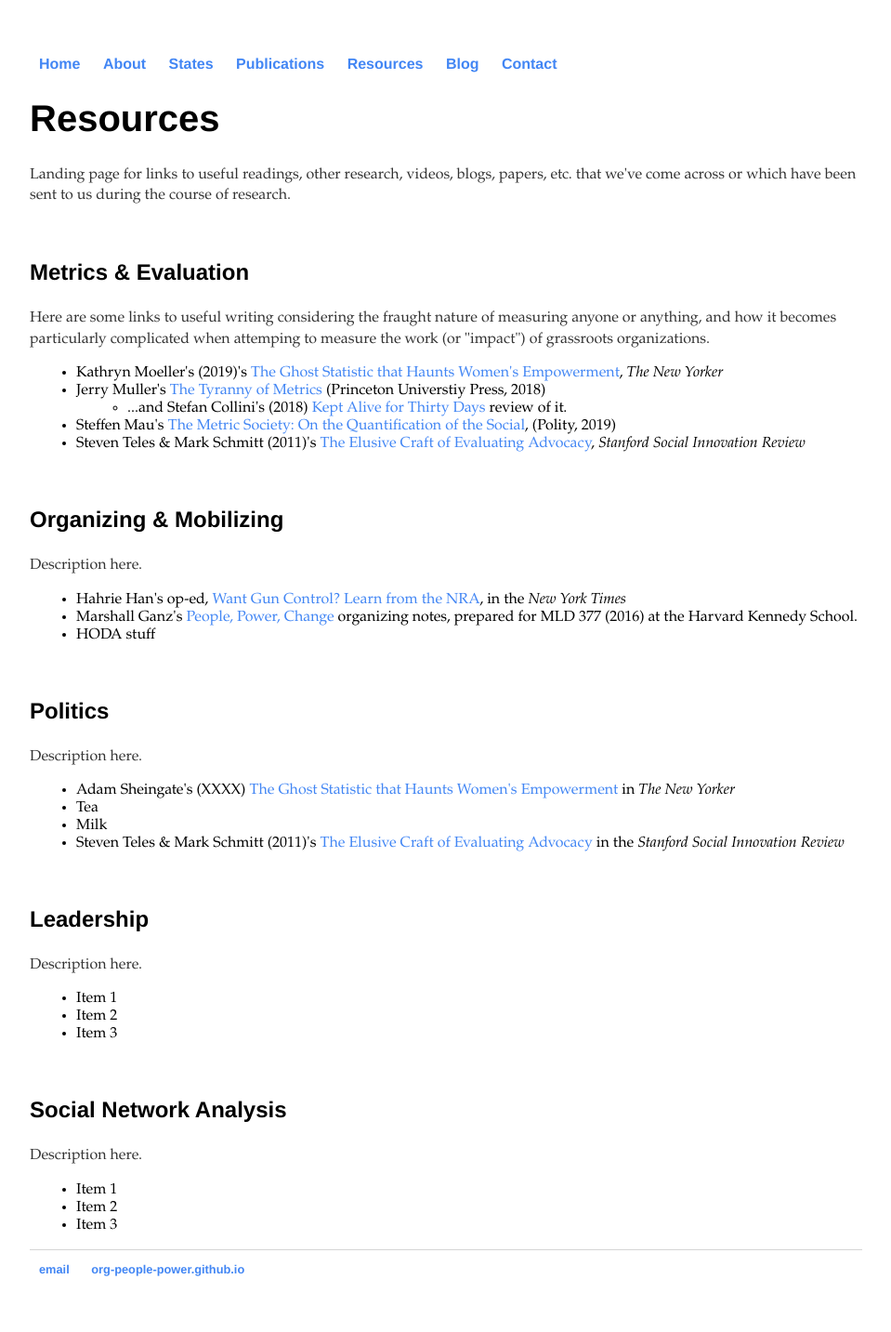
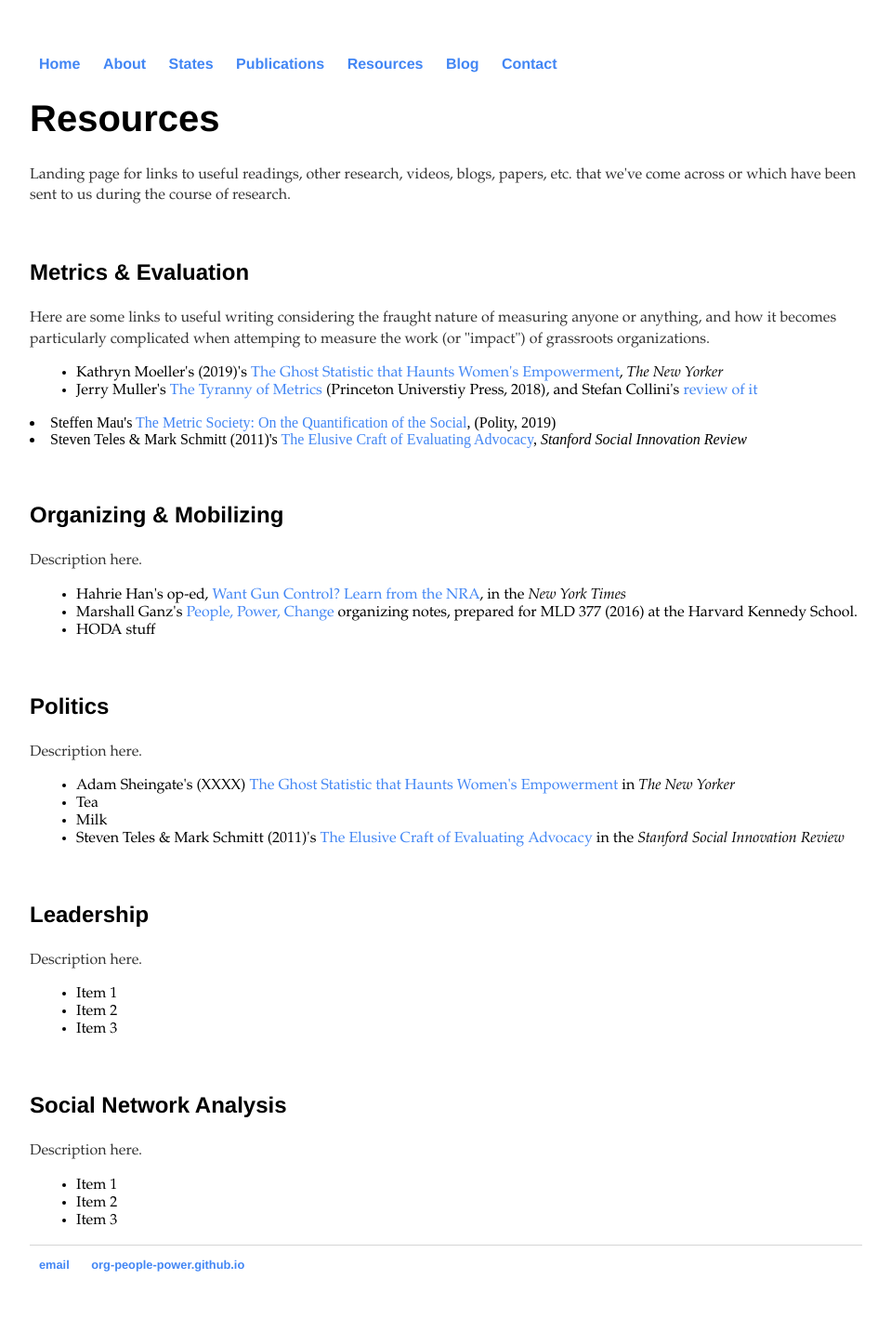
Before and after one commit to org-people-power/org-people-power.github.io, a Jekyll site: the page built from resources/index.html, in a window 1280 px wide. Shown: the whole page at 93% size, without its empty margins (160-1119 px from the left). Built offline with Jekyll 4.4.1, drawn with Linux system fonts in a browser that asks for light colours.

Commit message:
Update index.html

```diff
--- a/resources/index.html
+++ b/resources/index.html
@@ -11,9 +11,7 @@ title: Resources
 <p>Here are some links to useful writing considering the fraught nature of measuring anyone or anything, and how it becomes particularly complicated when attemping to measure the work (or "impact") of grassroots organizations.
 	<ul>
 	<li> Kathryn Moeller's (2019)'s <a href="https://www.newyorker.com/science/elements/the-ghost-statistic-that-haunts-womens-empowerment">The Ghost Statistic that Haunts Women's Empowerment</a>,<i> The New Yorker</i></li>
-	<li> Jerry Muller's <a href="https://www.amazon.com/dp/B07K458MZG/ref=dp-kindle-redirect?_encoding=UTF8&btkr=1">The Tyranny of Metrics</a> (Princeton Universtiy Press, 2018)</li>
-		<ul ul>
-			<li>...and Stefan Collini's (2018) <a href="https://www.lrb.co.uk/v40/n21/stefan-collini/kept-alive-for-thirty-days">Kept Alive for Thirty Days</a> review of it.</li>
+	<li> Jerry Muller's <a href="https://www.amazon.com/dp/B07K458MZG/ref=dp-kindle-redirect?_encoding=UTF8&btkr=1">The Tyranny of Metrics</a> (Princeton Universtiy Press, 2018), and Stefan Collini's <a href="https://www.lrb.co.uk/v40/n21/stefan-collini/kept-alive-for-thirty-days">review of it</a></li>
 		</ul ul>
 	<li> Steffen Mau's <a href="https://www.wiley.com/en-us/The+Metric+Society+on+the+Quantification+of+the+Social-p-9781509530403">The Metric Society: On the Quantification of the Social</a>, (Polity, 2019)
 	<li> Steven Teles & Mark Schmitt (2011)'s <a href="https://ssir.org/articles/entry/the_elusive_craft_of_evaluating_advocacy">The Elusive Craft of Evaluating Advocacy</a>,<i> Stanford Social Innovation Review</i></li>
```
